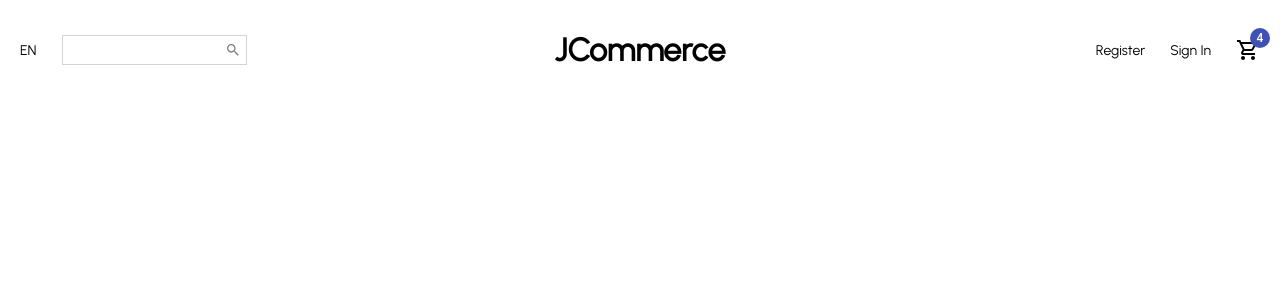
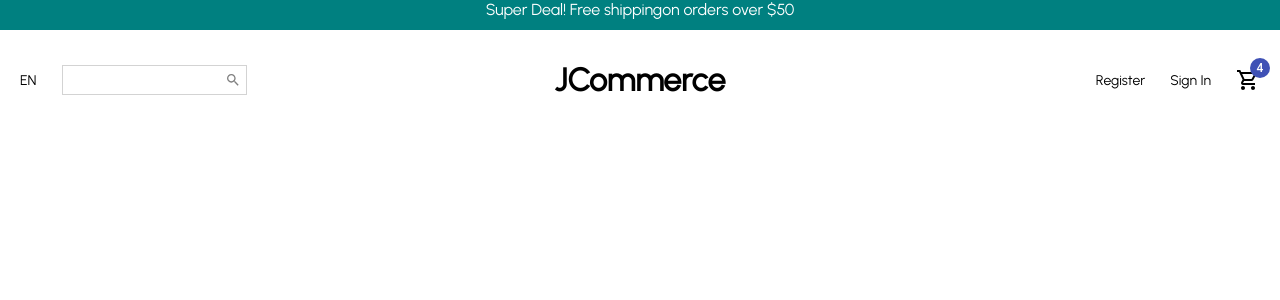
Before and after one commit to JWoltjen/ecommerce, a React (Create React App) app in the folder client/: page / in a window 1280 px wide. Shown: the top 300 px of the page. Built offline with nearby package versions, Linux system fonts and the light colour scheme.

Commit message:
Create announcement component

```diff
--- /dev/null
+++ b/client/src/components/Announcement.js
@@ -0,0 +1,20 @@
+import styled from 'styled-components'
+
+
+const Container = styled.div`
+    height: 30px;
+    background-color: teal;
+    color: white;
+`
+
+
+
+function Announcement() {
+    return (
+        <Container>
+            Super Deal! Free shippingon orders over $50
+        </Container>
+    )
+}
+
+export default Announcement
--- a/client/src/pages/Home.js
+++ b/client/src/pages/Home.js
@@ -1,9 +1,11 @@
 import React from 'react'
 import Navbar from '../components/Navbar'
+import Announcement from '../components/Announcement'
 
 function Home() {
     return (
         <div>
+            <Announcement  />
             <Navbar/>
         </div>
     )
```
Also changed, not shown: 1 other file (tests, documents, lock files or other folders).
